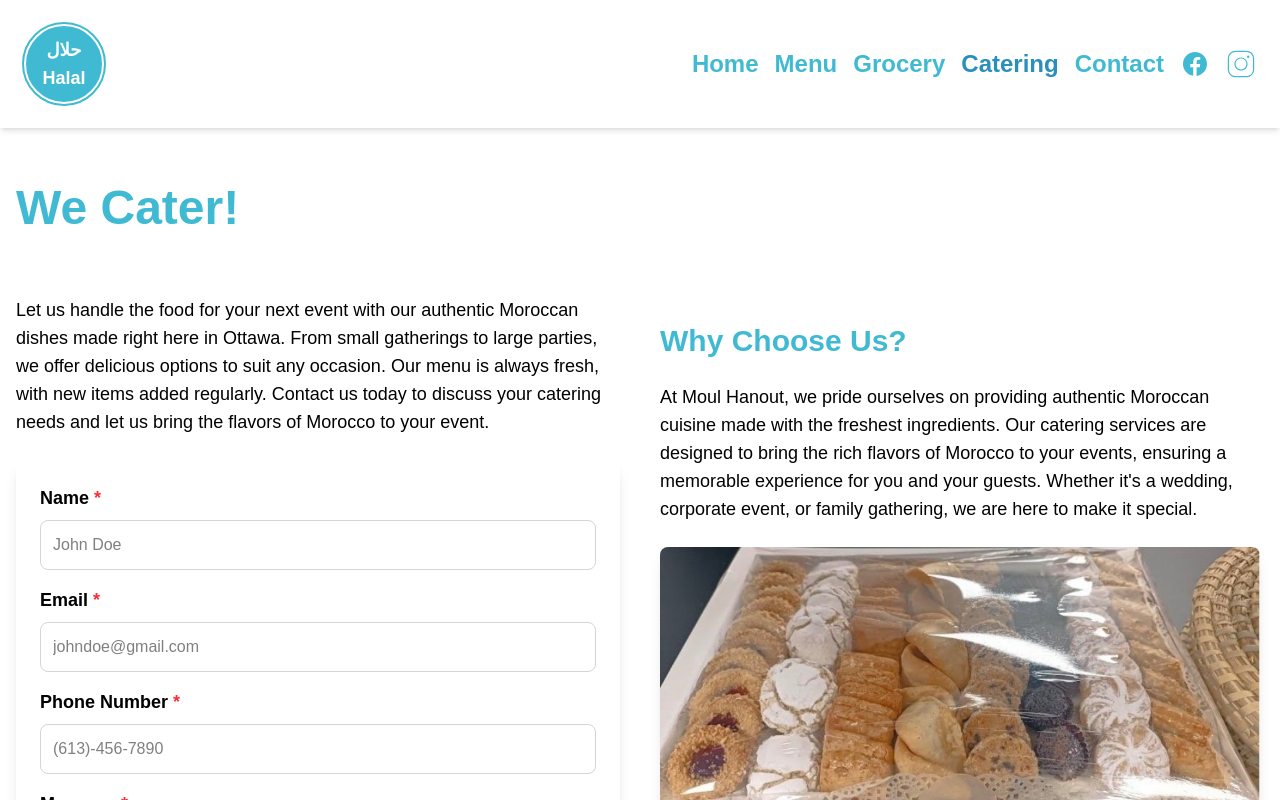
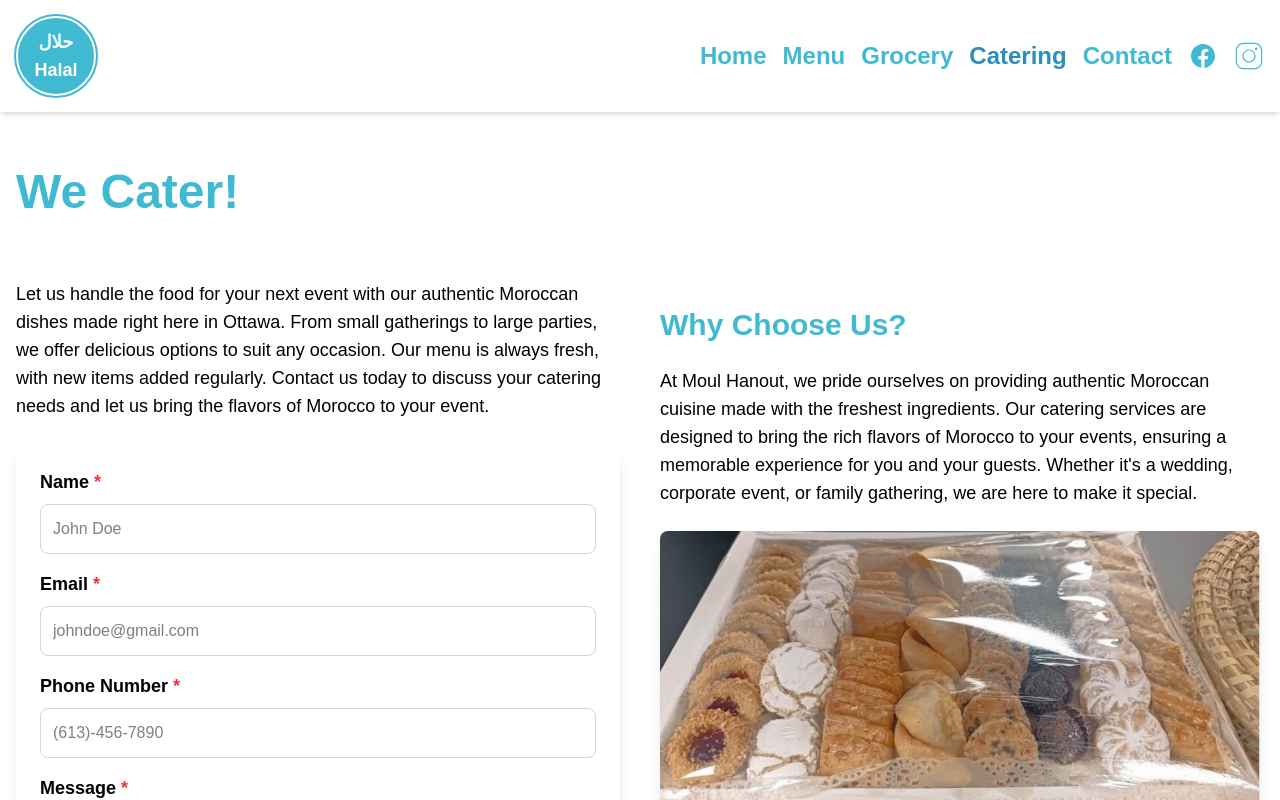
Before and after one commit to abdullahmorrison/moul-hanout, a Next.js app: page /catering in a window 1280 px wide. Shown: the top 800 px of the page. Built offline with nearby package versions, Linux system fonts and the light colour scheme.

Commit message:
slightly shrunk navbar

```diff
--- a/src/components/Nav.tsx
+++ b/src/components/Nav.tsx
@@ -11,7 +11,7 @@ export default function Nav() {
 
   return (
     <>
-      <nav className="relative flex shrink-0 items-center justify-between bg-secondary p-6 text-2xl font-bold text-primary shadow-md">
+      <nav className="relative flex shrink-0 items-center justify-between bg-secondary p-4 text-2xl font-bold text-primary shadow-md">
         <Link href="/" className="text-lg">
           <div className="flex h-15 w-15 flex-col items-center justify-center rounded-[50%] border-2 border-white bg-primary p-2 text-white outline-2 outline-primary md:h-20 md:w-20">
             <span>حلال</span>
```
